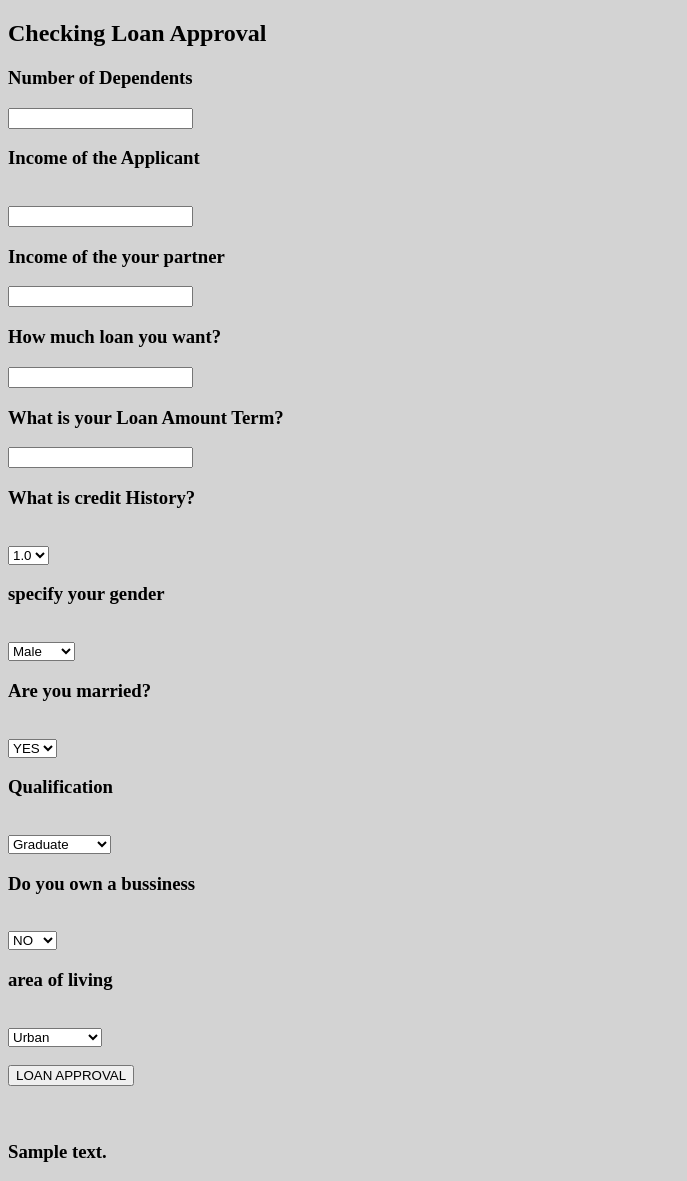
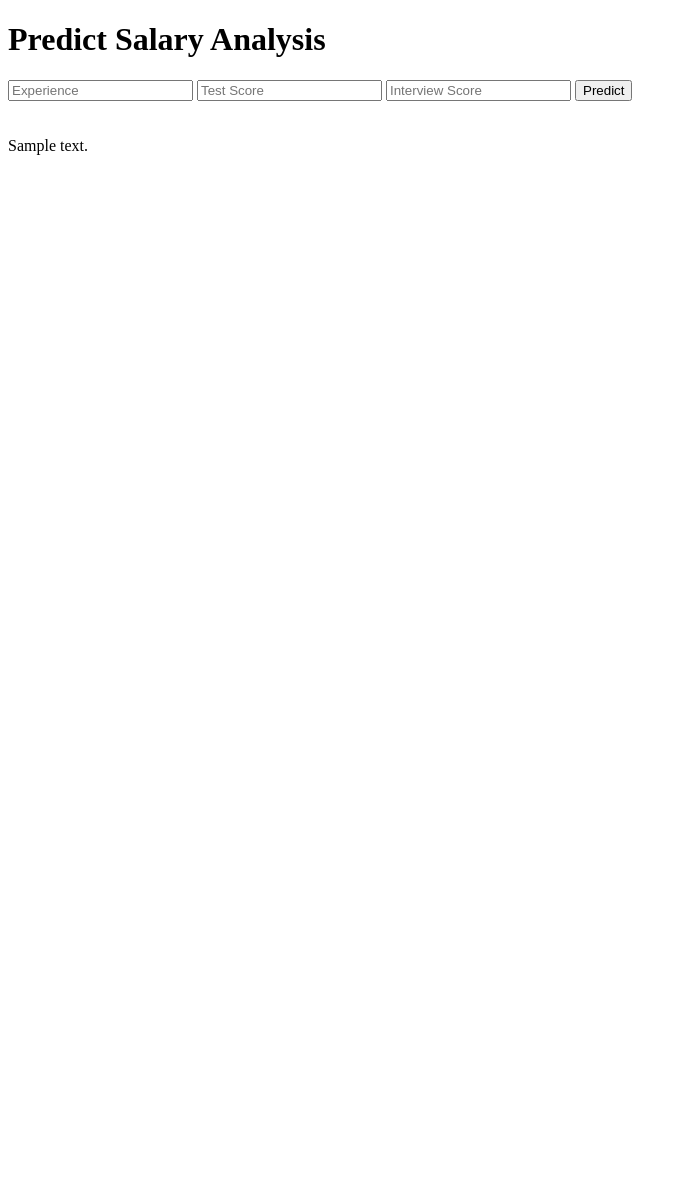
Before and after one commit to imsy875/Loan_approval, a Flask app: template templates/index.html in a window 1280 px wide. Shown: the whole page, without its empty margins (0-687 px from the left). After the commit the page ends 155 px from the top, so only its background shows below. Run offline with Flask 2, Linux system fonts and the light colour scheme; the template is opened without the code that fills it: most values are stand-ins (such as "Sample title", 1, 10 or a date in 2020); parts of the project's set-up code (start-up, migrations or seed data) failed here and were passed over; some libraries are stand-ins or nearby versions.

Commit message:
Update index.html

```diff
--- a/templates/index.html
+++ b/templates/index.html
@@ -1,72 +1,35 @@
 <!DOCTYPE html>
-<html lang="en">
+<html >
+<!--From https://codepen.io/frytyler/pen/EGdtg-->
+<head>
+  <meta charset="UTF-8">
+  <title>ML API</title>
+  <link href='https://fonts.googleapis.com/css?family=Pacifico' rel='stylesheet' type='text/css'>
+<link href='https://fonts.googleapis.com/css?family=Arimo' rel='stylesheet' type='text/css'>
+<link href='https://fonts.googleapis.com/css?family=Hind:300' rel='stylesheet' type='text/css'>
+<link href='https://fonts.googleapis.com/css?family=Open+Sans+Condensed:300' rel='stylesheet' type='text/css'>
 
-<head>
-    <meta charset="UTF-8">
-    <meta name="viewport" content="width=device-width, initial-scale=1.0">
-    <link rel="stylesheet" src="https://stackpath.bootstrapcdn.com/bootstrap/4.5.2/css/bootstrap.min.css">
-  <script src="https://use.fontawesome.com/ba5ad5b5a1.js"></script>
-  <script src="https://ajax.googleapis.com/ajax/libs/jquery/3.3.1/jquery.min.js"></script>
-  <script src="https://stackpath.bootstrapcdn.com/bootstrap/4.5.2/js/bootstrap.min.js"></script>
-    <title>Loan Approval?</title>
 </head>
 
-<body style="background-color:LightGray;">
-    <div>
-        <form  class="modal-content" action="{{ url_for('predict')}}" method="post">
-            <h2>Checking Loan Approval</h2>
-            <h3>Number of Dependents</h3>
-            <input id="first" name="dependents" type="number ">
-            <h3>Income of the Applicant</h3>
-            <br><input id="second" name="income" required="required">
-            <h3>Income of the your partner </h3>
-            <input id="third" name="coincome" required="required">
-            <h3>How much loan you want?</h3>
-            <input id="fourth" name="loan_amount" required="required">
-            <h3>What is your Loan Amount Term?</h3>
-            <input id="fifth" name="loan_amount_term" required="required">
+<body>
+ <div class="login">
+	<h1>Predict Salary Analysis</h1>
+
+     <!-- Main Input For Receiving Query to our ML -->
+    <form action="{{ url_for('predict')}}"method="post">
+    	<input type="text" name="experience" placeholder="Experience" required="required" />
+        <input type="text" name="test_score" placeholder="Test Score" required="required" />
+		<input type="text" name="interview_score" placeholder="Interview Score" required="required" />
+
+        <button type="submit" class="btn btn-primary btn-block btn-large">Predict</button>
+    </form>
+
+   <br>
+   <br>
+   {{ prediction_text }}
+
+ </div>
 
 
-            <h3>What is credit History?</h3>
-            <br><select name="credit" id="history" required="required">
-                <option value="1.0">1.0</option>
-                <option value="0.0">0.0</option>
-            </select>
-            <h3>specify your gender</h3>
-            <br><select name="gender" id="gend" required="required">
-                <option value="male">Male</option>
-                <option value="female">Female</option>
-            </select>
-            <h3>Are you married?</h3>
-            <br><select name="married" id="marriage" required="required">
-                <option value="yes">YES</option>
-                <option value="no">NO</option>
-            </select>
-            <h3>Qualification</h3>
-            <br><select name="graduate" id="graduation" required="required">
-                <option value="graduate">Graduate</option>
-                <option value="not_graduate">Not Graduate</option>
-            </select>
-            <h3>Do you own a bussiness</h3>
-            <br><select name="self_employed" id="buss" required="required">
-                <option value="no">NO</option>
-                <option value="yes">YES</option>
-            </select>
-            <h3>area of living</h3>
-            <br><select name="living" id="live" required="required">
-                <option value="urban">Urban</option>
-                <option value="rural">Rural</option>
-                <option value="semi_urban">Semi-Urban</option>
-            </select>
-            <br><br>
-            <button id="sub" type="submit ">LOAN APPROVAL</button>
-            <br>
-
-
-        </form>
-
-
-        <br><br><h3>{{ prediction_text }}<h3>
-    </div>
 </body>
 </html>
```
